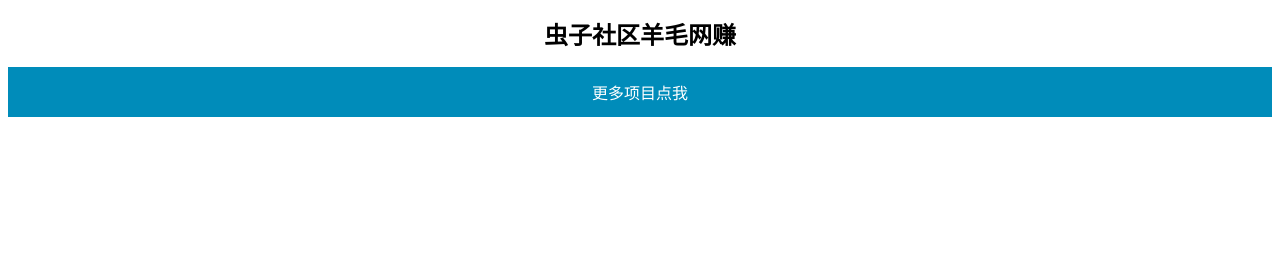
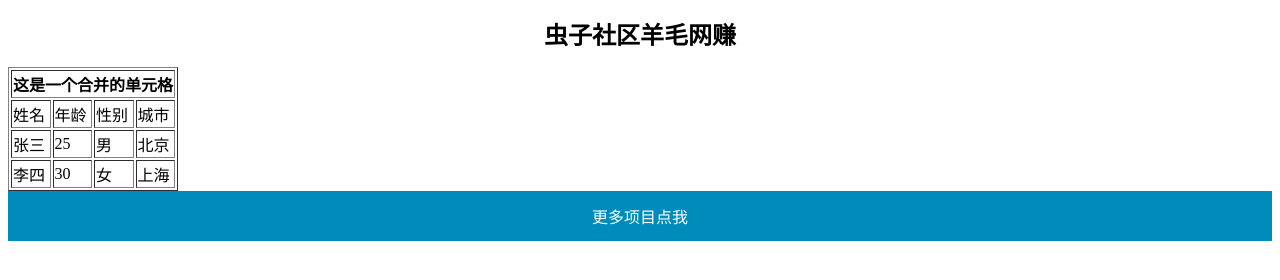
Before and after one commit to Xiaozhangting520/Xiaozhangting520.github.io, a plain HTML site: page index.html in a window 1280 px wide. Drawn offline with Linux system fonts and the light colour scheme.

Commit message:
Update index.html

```diff
--- a/index.html
+++ b/index.html
@@ -7,6 +7,30 @@
 <body>
   <h1>虫子社区羊毛网赚</h1>
 
+  <table border="1">
+  <tr>
+    <th colspan="4">这是一个合并的单元格</th>
+  </tr>
+  <tr>
+    <td>姓名</td>
+    <td>年龄</td>
+    <td>性别</td>
+    <td>城市</td>
+  </tr>
+  <tr>
+    <td>张三</td>
+    <td>25</td>
+    <td>男</td>
+    <td>北京</td>
+  </tr>
+  <tr>
+    <td>李四</td>
+    <td>30</td>
+    <td>女</td>
+    <td>上海</td>
+  </tr>
+</table>
+
 
   <button onclick="location.href='项目页面.html'" style="width: 100%; height: 50px; font-size: 16px; background-color: #008CBA; color: white; border: none;">更多项目点我</button>
 </body>
```
